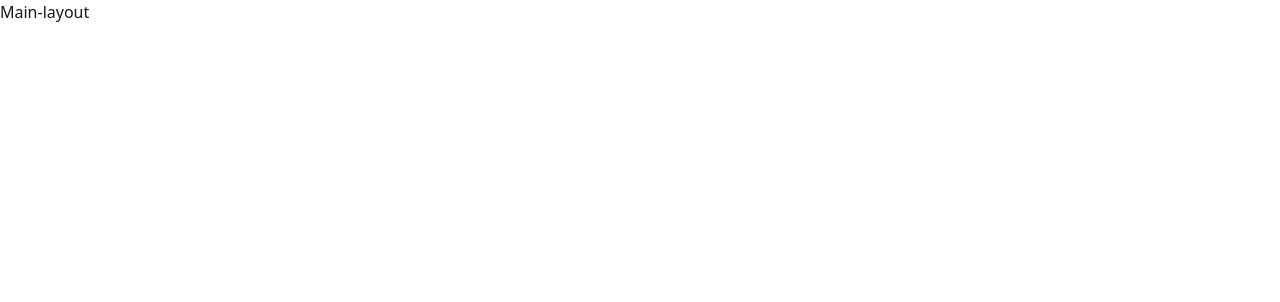
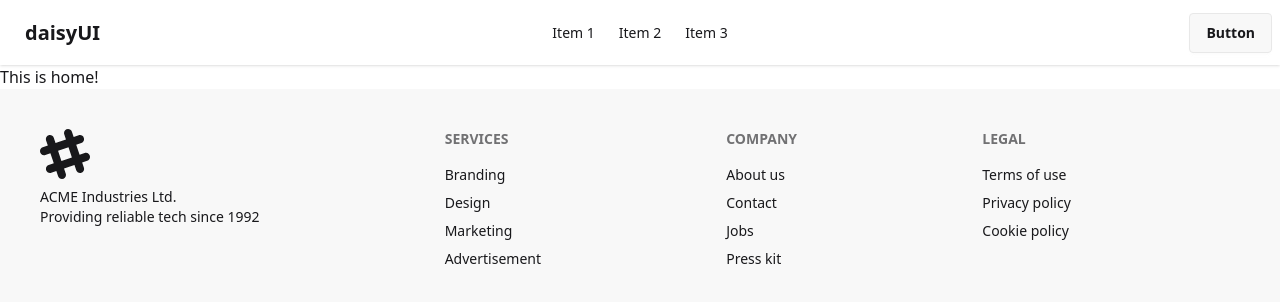
Before and after one commit to MH-liton-360/matrimony, a React (Vite) app: page / in a window 1280 px wide. Shown: the top 302 px of the page. Built offline with nearby package versions, Linux system fonts and the light colour scheme.

Commit message:
Home,navbar,footer add

```diff
--- a/src/layouts/Main.jsx
+++ b/src/layouts/Main.jsx
@@ -1,8 +1,13 @@
+import { Outlet } from "react-router-dom";
+import Navbar from "../shared/Navbar";
+import Footer from "../shared/Footer";
 
 const Main = () => {
     return (
         <div>
-            <h3>Main-layout</h3>
+            <Navbar></Navbar>
+            <Outlet></Outlet>
+            <Footer></Footer>
         </div>
     );
 };
--- /dev/null
+++ b/src/pages/Home.jsx
@@ -0,0 +1,10 @@
+
+const Home = () => {
+    return (
+        <div>
+            <h3>This is home!</h3>
+        </div>
+    );
+};
+
+export default Home;
--- a/src/router/router.jsx
+++ b/src/router/router.jsx
@@ -1,5 +1,6 @@
 import { createBrowserRouter } from "react-router-dom";
 import Main from "../layouts/Main";
+import Home from "../pages/Home";
 
 const router = createBrowserRouter([
     {
@@ -8,7 +9,7 @@ const router = createBrowserRouter([
         children: [
             {
                 path: "/",
-                element: "Hello world",
+                element: <Home></Home>
             }
         ]
     },
--- /dev/null
+++ b/src/shared/Footer.jsx
@@ -0,0 +1,51 @@
+
+const Footer = () => {
+    return (
+        <section>
+            <div>
+                <footer className="footer sm:footer-horizontal bg-base-200 text-base-content p-10">
+                    <aside>
+                        <svg
+                            width="50"
+                            height="50"
+                            viewBox="0 0 24 24"
+                            xmlns="http://www.w3.org/2000/svg"
+                            fillRule="evenodd"
+                            clipRule="evenodd"
+                            className="fill-current">
+                            <path
+                                d="M22.672 15.226l-2.432.811.841 2.515c.33 1.019-.209 2.127-1.23 2.456-1.15.325-2.148-.321-2.463-1.226l-.84-2.518-5.013 1.677.84 2.517c.391 1.203-.434 2.542-1.831 2.542-.88 0-1.601-.564-1.86-1.314l-.842-2.516-2.431.809c-1.135.328-2.145-.317-2.463-1.229-.329-1.018.211-2.127 1.231-2.456l2.432-.809-1.621-4.823-2.432.808c-1.355.384-2.558-.59-2.558-1.839 0-.817.509-1.582 1.327-1.846l2.433-.809-.842-2.515c-.33-1.02.211-2.129 1.232-2.458 1.02-.329 2.13.209 2.461 1.229l.842 2.515 5.011-1.677-.839-2.517c-.403-1.238.484-2.553 1.843-2.553.819 0 1.585.509 1.85 1.326l.841 2.517 2.431-.81c1.02-.33 2.131.211 2.461 1.229.332 1.018-.21 2.126-1.23 2.456l-2.433.809 1.622 4.823 2.433-.809c1.242-.401 2.557.484 2.557 1.838 0 .819-.51 1.583-1.328 1.847m-8.992-6.428l-5.01 1.675 1.619 4.828 5.011-1.674-1.62-4.829z"></path>
+                        </svg>
+                        <p>
+                            ACME Industries Ltd.
+                            <br />
+                            Providing reliable tech since 1992
+                        </p>
+                    </aside>
+                    <nav>
+                        <h6 className="footer-title">Services</h6>
+                        <a className="link link-hover">Branding</a>
+                        <a className="link link-hover">Design</a>
+                        <a className="link link-hover">Marketing</a>
+                        <a className="link link-hover">Advertisement</a>
+                    </nav>
+                    <nav>
+                        <h6 className="footer-title">Company</h6>
+                        <a className="link link-hover">About us</a>
+                        <a className="link link-hover">Contact</a>
+                        <a className="link link-hover">Jobs</a>
+                        <a className="link link-hover">Press kit</a>
+                    </nav>
+                    <nav>
+                        <h6 className="footer-title">Legal</h6>
+                        <a className="link link-hover">Terms of use</a>
+                        <a className="link link-hover">Privacy policy</a>
+                        <a className="link link-hover">Cookie policy</a>
+                    </nav>
+                </footer>
+            </div>
+        </section>
+    );
+};
+
+export default Footer;
--- /dev/null
+++ b/src/shared/Navbar.jsx
@@ -0,0 +1,43 @@
+
+const Navbar = () => {
+
+    const navOptions = <>
+        <li><a>Item 1</a></li>
+        <li><a>Item 2</a></li>
+        <li><a>Item 3</a></li>
+    </>
+    return (
+        <section>
+            {/* This is Navbar section! */}
+            <div className="navbar bg-base-100 shadow-sm">
+                <div className="navbar-start">
+                    <div className="dropdown">
+                        <div tabIndex={0} role="button" className="btn btn-ghost lg:hidden">
+                            <svg xmlns="http://www.w3.org/2000/svg" className="h-5 w-5" fill="none" viewBox="0 0 24 24" stroke="currentColor"> <path strokeLinecap="round" strokeLinejoin="round" strokeWidth="2" d="M4 6h16M4 12h8m-8 6h16" /> </svg>
+                        </div>
+                        <ul
+                            tabIndex="-1"
+                            className="menu menu-sm dropdown-content bg-base-100 rounded-box z-1 mt-3 w-52 p-2 shadow">
+
+                            {navOptions}
+
+                        </ul>
+                    </div>
+                    <a className="btn btn-ghost text-xl">daisyUI</a>
+                </div>
+                <div className="navbar-center hidden lg:flex">
+                    <ul className="menu menu-horizontal px-1">
+
+                        {navOptions}
+
+                    </ul>
+                </div>
+                <div className="navbar-end">
+                    <a className="btn">Button</a>
+                </div>
+            </div>
+        </section>
+    );
+};
+
+export default Navbar;
```
